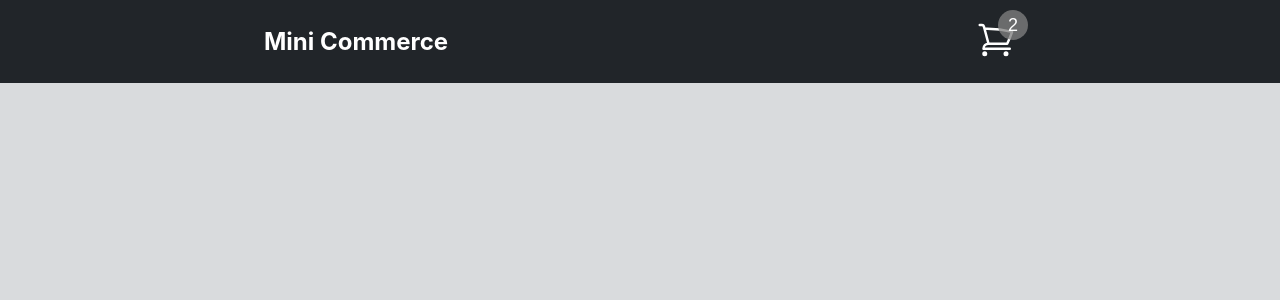
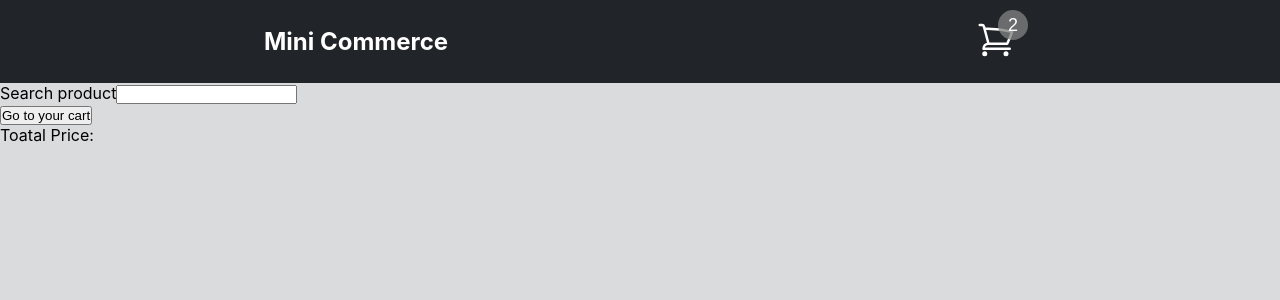
Before and after one commit to Luka-Popovic06/mini-commerce, a React (Vite) app: page / in a window 1280 px wide. Shown: the top 300 px of the page. Built offline with nearby package versions, Linux system fonts and the light colour scheme.

Commit message:
Add initial layout for Mini Commerce UI

```diff
--- a/src/App.jsx
+++ b/src/App.jsx
@@ -1,9 +1,9 @@
 import { useState } from "react";
-import { products } from "./products.js";
+import { productsArray } from "./products.js";
 import "./App.css";
 
 function App() {
-  const [count, setCount] = useState(0);
+  const [products, setProducts] = useState(productsArray);
 
   return (
     <>
@@ -27,6 +27,29 @@ function App() {
           </svg>
         </button>
       </nav>
+      <main>
+        <form className="search-form">
+          <label htmlFor="search-input" className="search-label">
+            Search product
+          </label>
+          <input
+            type="text"
+            id="search-input"
+            name="search-input"
+            className="search-input"
+          />
+        </form>
+        <ul className="list"></ul>
+        <button type="button" className="go-to-cart-btn">
+          Go to your cart
+        </button>
+        <div className="total-price-box">
+          <p className="total-price-title">Toatal Price:</p>
+          <p className="total-price-p">
+            <span className="total-price"></span>
+          </p>
+        </div>
+      </main>
     </>
   );
 }
--- a/src/products.js
+++ b/src/products.js
@@ -1,4 +1,4 @@
-export const products = [
+export const productsArray = [
   {
     name: "Sushi",
     description: "Finest fish and veggies",
```
Also changed, not shown: src/Meal.jsx (added).
